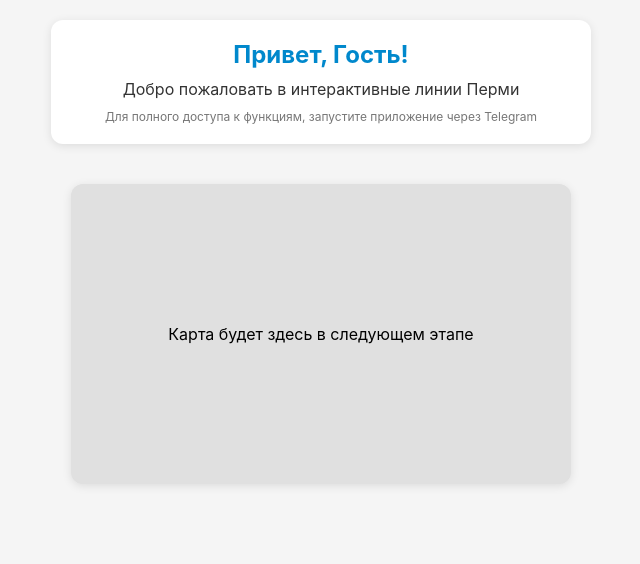
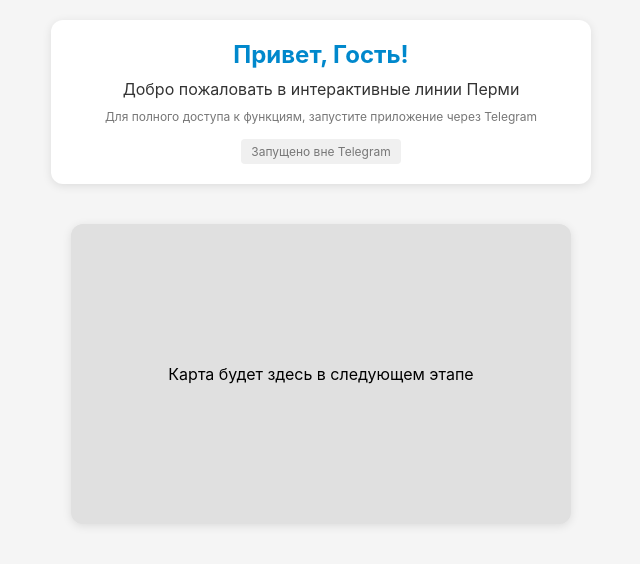
Before and after one commit to thafizov/perm_lines, a React (Create React App) app: page / in a window 1280 px wide. Shown: the top 564 px of the page, without its empty margins (319-959 px from the left). Built offline with nearby package versions, Linux system fonts and the light colour scheme.

Commit message:
Улучшено отображение информации о пользователе Telegram

```diff
--- a/src/App.css
+++ b/src/App.css
@@ -78,3 +78,27 @@
     transform: translateY(0);
   }
 }
+
+.user-details {
+  margin-top: 15px;
+  padding: 10px;
+  background-color: rgba(0, 136, 204, 0.1);
+  border-radius: 8px;
+  text-align: left;
+  font-size: 14px;
+}
+
+.user-details p {
+  margin: 5px 0;
+  color: #333;
+}
+
+.telegram-status {
+  margin-top: 15px;
+  font-size: 12px;
+  color: #777;
+  background-color: #f0f0f0;
+  padding: 5px 10px;
+  border-radius: 4px;
+  display: inline-block;
+}
--- a/src/components/UserGreeting.js
+++ b/src/components/UserGreeting.js
@@ -8,14 +8,24 @@ import telegramWebApp from '../utils/telegramWebApp';
 function UserGreeting() {
   const [user, setUser] = useState(null);
   const [isLoading, setIsLoading] = useState(true);
+  const [telegramStatus, setTelegramStatus] = useState('Проверка...');
 
   useEffect(() => {
-    // Инициализируем Telegram WebApp
-    telegramWebApp.init();
+    // Проверяем доступность Telegram WebApp
+    const isTelegramAvailable = telegramWebApp.isAvailable();
 
-    // Получаем данные пользователя
-    const telegramUser = telegramWebApp.getUser();
-    setUser(telegramUser);
+    if (isTelegramAvailable) {
+      // Инициализируем Telegram WebApp
+      telegramWebApp.init();
+
+      // Получаем данные пользователя
+      const telegramUser = telegramWebApp.getUser();
+      setUser(telegramUser);
+      setTelegramStatus('Подключено к Telegram WebApp');
+    } else {
+      setTelegramStatus('Запущено вне Telegram');
+    }
+
     setIsLoading(false);
   }, []);
 
@@ -28,6 +38,12 @@ function UserGreeting() {
       <div className="greeting">
         <h2>Привет, {user.first_name}!</h2>
         <p>Добро пожаловать в интерактивные линии Перми</p>
+        <div className="user-details">
+          <p><strong>ID:</strong> {user.id}</p>
+          {user.username && <p><strong>Username:</strong> @{user.username}</p>}
+          {user.language_code && <p><strong>Язык:</strong> {user.language_code}</p>}
+        </div>
+        <div className="telegram-status">{telegramStatus}</div>
       </div>
     );
   }
@@ -37,6 +53,7 @@ function UserGreeting() {
       <h2>Привет, Гость!</h2>
       <p>Добро пожаловать в интерактивные линии Перми</p>
       <small>Для полного доступа к функциям, запустите приложение через Telegram</small>
+      <div className="telegram-status">{telegramStatus}</div>
     </div>
   );
 }
--- a/src/utils/telegramWebApp.js
+++ b/src/utils/telegramWebApp.js
@@ -4,17 +4,32 @@
 
 // Проверяет, запущено ли приложение в Telegram WebApp
 export const isTelegramWebApp = () => {
-  return window.Telegram && window.Telegram.WebApp;
+  const isAvailable = window.Telegram && window.Telegram.WebApp;
+  console.log('Telegram WebApp available:', isAvailable);
+  return isAvailable;
 };
 
 // Получение данных пользователя Telegram
 export const getTelegramUser = () => {
   if (isTelegramWebApp()) {
     const webApp = window.Telegram.WebApp;
-    return webApp.initDataUnsafe && webApp.initDataUnsafe.user
-      ? webApp.initDataUnsafe.user
-      : null;
+
+    // Проверяем наличие данных пользователя
+    if (webApp.initDataUnsafe && webApp.initDataUnsafe.user) {
+      console.log('Telegram user data:', webApp.initDataUnsafe.user);
+      return webApp.initDataUnsafe.user;
+    } else {
+      console.log('Telegram WebApp available, but no user data found');
+
+      // Отладочная информация о доступных данных
+      if (webApp.initDataUnsafe) {
+        console.log('Available initDataUnsafe:', webApp.initDataUnsafe);
+      }
+
+      return null;
+    }
   }
+  console.log('Telegram WebApp not available, cannot get user');
   return null;
 };
 
```
